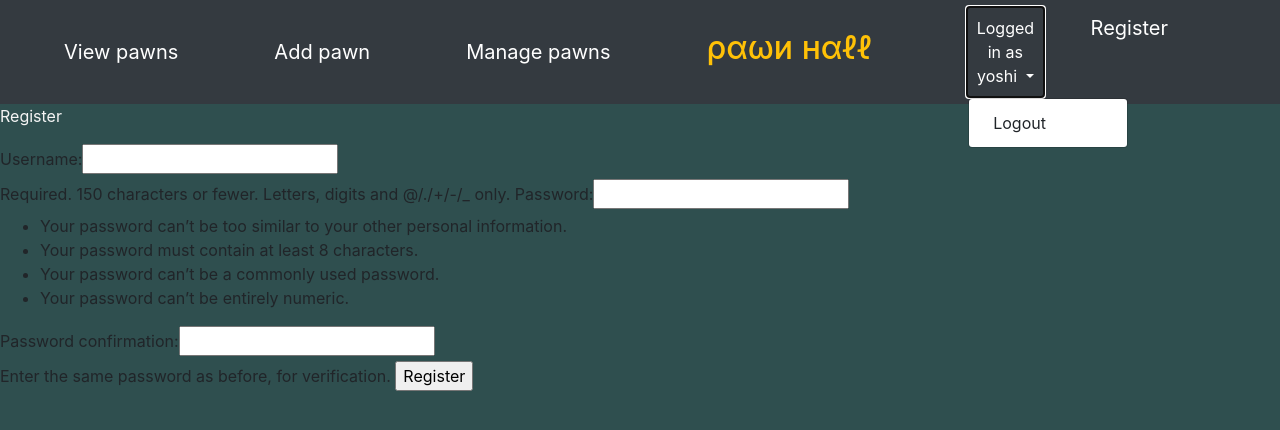
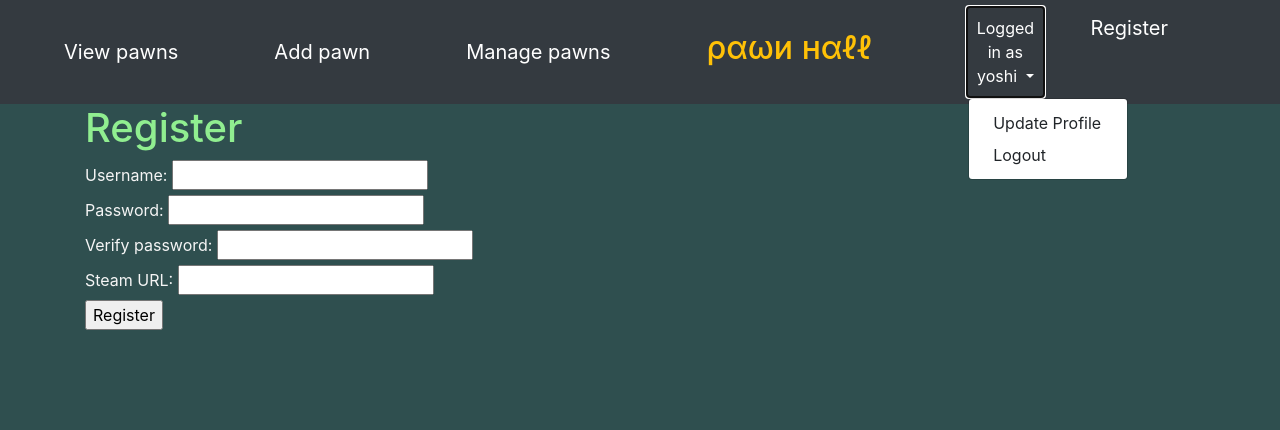
Before and after one commit to pawnguild/pawnguild, a Django app: page /register/ in a window 1280 px wide, after a click that opens the changed part. Shown: the top 430 px of the page. Run offline with Django 3.2, Linux system fonts and the light colour scheme; a user stored in the database is signed in; some libraries are stand-ins or nearby versions.

Commit message:
ui overhauls, profile in

```diff
--- a/pawnhall/settings.py
+++ b/pawnhall/settings.py
@@ -120,8 +120,6 @@ USE_TZ = True
 # Static files (CSS, JavaScript, Images)
 # https://docs.djangoproject.com/en/3.0/howto/static-files/
 
-
-
 LOGIN_REDIRECT_URL = "/"
 LOGOUT_REDIRECT_URL = "/"
 
--- a/pawnlisting/admin.py
+++ b/pawnlisting/admin.py
@@ -1,6 +1,7 @@
 from django.contrib import admin
 
 # Register your models here.
-from .models import Pawn
+from .models import Pawn, UserProfile
 
 admin.site.register(Pawn)
+admin.site.register(UserProfile)
--- a/pawnlisting/models.py
+++ b/pawnlisting/models.py
@@ -1,10 +1,12 @@
 from django.db import models
 from django.shortcuts import reverse
 from django.core.exceptions import ValidationError
+from django.core.validators import URLValidator
+from django.contrib.auth.models import User
+from django.utils import timezone
 
 from crum import get_current_user
 
-from django.utils import timezone
 
 from datetime import datetime, timedelta
 
@@ -16,6 +18,15 @@ def build_choices(l):
     return [(choice, choice) for choice in l]
 
 # Create your models here.
+
+class UserProfile(models.Model):
+    user = models.OneToOneField(User, on_delete=models.CASCADE)
+    steam_profile = models.CharField(max_length=150, blank=False, null=False)
+
+    def __str__(self):
+        return f"{self.user.username} profile"
+
+
 
 class Pawn(models.Model):
     id = models.AutoField(primary_key=True)
--- a/pawnlisting/static/pawnlisting/css/base.css
+++ b/pawnlisting/static/pawnlisting/css/base.css
@@ -5,3 +5,11 @@ body {
 p {
     color: whitesmoke;
 }
+
+h1 {
+    color: lightgreen;
+}
+
+label {
+    color: whitesmoke
+}
--- a/pawnlisting/static/pawnlisting/css/pawn_form.css
+++ b/pawnlisting/static/pawnlisting/css/pawn_form.css
@@ -2,10 +2,6 @@ input,
 textarea {
     background-color: whitesmoke;
     color: dark;
-}
-
-h1 {
-    color: lightgreen;
 }
 
 label {
--- a/pawnlisting/static/pawnlisting/css/pawn_list.css
+++ b/pawnlisting/static/pawnlisting/css/pawn_list.css
@@ -18,3 +18,7 @@ b {
     text-align: center;
     vertical-align: middle;
 }
+
+a {
+    color: lightskyblue;
+}
--- a/pawnlisting/templates/pawnlisting/base.html
+++ b/pawnlisting/templates/pawnlisting/base.html
@@ -1,9 +1,9 @@
 {% load static %}
 
 <head>
-<link rel="stylesheet" href="https://maxcdn.bootstrapcdn.com/bootstrap/4.0.0/css/bootstrap.min.css" integrity="sha384-Gn5384xqQ1aoWXA+058RXPxPg6fy4IWvTNh0E263XmFcJlSAwiGgFAW/dAiS6JXm" crossorigin="anonymous">
-<link rel="shortcut icon" type="image/png" href="{% static 'favicon.ico' %}"/>
-<link rel="stylesheet" href="{% static 'pawnlisting/css/base.css' %}">
+    <link rel="stylesheet" href="https://maxcdn.bootstrapcdn.com/bootstrap/4.0.0/css/bootstrap.min.css" integrity="sha384-Gn5384xqQ1aoWXA+058RXPxPg6fy4IWvTNh0E263XmFcJlSAwiGgFAW/dAiS6JXm" crossorigin="anonymous">
+    <link rel="shortcut icon" type="image/png" href="{% static 'favicon.ico' %}"/>
+    <link rel="stylesheet" href="{% static 'pawnlisting/css/base.css' %}">
 </head>
 
 <nav class="navbar navbar-expand-lg navbar-dark bg-dark">
@@ -24,6 +24,7 @@
                                     Logged in as {{ user.username }}
                         </a>
                         <div class="dropdown-menu" aria-labelledby="navbarDropdown">
+                        <a class="dropdown-item" href="{% url 'update_profile' %}"> Update Profile </a>
                         <a class="dropdown-item" href="{% url 'logout' %}"> Logout </a>
                         </div>
                 </li>
--- a/pawnlisting/templates/pawnlisting/pawn_list.html
+++ b/pawnlisting/templates/pawnlisting/pawn_list.html
@@ -19,7 +19,7 @@
     <tbody>
         {% for pawn in pawn_list %}
             <tr>
-                <td>fake url</td>
+                <td> <a href="{{ pawn.created_by.userprofile.steam_profile }}"> Friend link </a> </td>
                 <td class="{{ pawn.vocation_color }}-vocation"> <b> {{ pawn.vocation }} </b> </td>
                 <td>{{ pawn.name }}</td>
                 <td>
--- a/pawnlisting/templates/registration/register.html
+++ b/pawnlisting/templates/registration/register.html
@@ -1,17 +1,50 @@
 {% include "pawnlisting/base.html" %}
 
-<p> Register </p>
 
-{{ error_message }}
+<div class="container">
+    <h1> Register </h1>
 
-<form method="post">
-    {% csrf_token %}
+    <form method="post">
+        {% csrf_token %}
 
-    {% if form.errors %}
-        <p> There are errors in the form! </p>
-    {% endif %}
-
-    {{ form }}
-
-    <input type="submit" value="Register">
-</form>
+        <div>
+            {% if user_form.errors.username %}
+            <div class="alert alert-danger">
+                <strong>{{ user_form.errors.username |escape }}</strong>
+            </div>
+            {% endif %}
+            <label for="id_username-input"> Username: </label>
+            {{ user_form.username }}
+        </div>
+        <div>
+            {% if user_form.errors.password1 %}
+                <div class="alert alert-danger">
+                    <strong>{{ user_form.errors.password1 |escape }}</strong>
+                </div>
+            {% endif %}
+            <label for="id_password1"> Password: </label>
+            {{ user_form.password1 }}
+        </div>
+        <div>
+            {% if user_form.errors.password2 %}
+                <div class="alert alert-danger">
+                    <strong>{{ user_form.errors.password2 |escape }}</strong>
+                </div>
+            {% endif %}
+            <label for="id_password2"> Verify password: </label>
+            {{ user_form.password2 }}
+        </div>
+        <div>
+            {% if profile_form.errors.steam_profile %}
+                <div class="alert alert-danger">
+                    <strong>{{ profile_form.errors.steam_profile |escape }}</strong>
+                </div>
+            {% endif %}
+            <label for="id_steam_profile"> Steam URL: </label>
+            {{ profile_form.steam_profile }}
+        </div>
+        <div>
+            <input type="submit" value="Register">
+        </div>
+    </form>
+</div>
--- a/pawnlisting/urls.py
+++ b/pawnlisting/urls.py
@@ -10,5 +10,6 @@ urlpatterns = [
     path('pawn/<pk>/update/', views.PawnUpdate.as_view(), name="update_pawn"),
     path('pawn/<pk>/delete/', views.PawnDelete.as_view(), name="delete_pawn"),
     path("manage_pawns", views.PawnManager.as_view(), name="manage_pawns"),
-    path("api/pawns", api.PawnAPIList.as_view(), name="api_pawn_list")
+    path("api/pawns", api.PawnAPIList.as_view(), name="api_pawn_list"),
+    path("profile/update/", views.UpdateProfile.as_view(), name="update_profile"),
 ]
--- a/pawnlisting/views.py
+++ b/pawnlisting/views.py
@@ -5,41 +5,74 @@ from django.views.generic.edit import View, CreateView, UpdateView, DeleteView
 from django.contrib.auth.forms import UserCreationForm
 from django.contrib.auth import authenticate, login, logout, get_user_model
 from django.contrib.auth.mixins import LoginRequiredMixin, UserPassesTestMixin
+from django import forms
+from django.urls import reverse_lazy
+from django.core.exceptions import ValidationError
 
-from .models import Pawn
+from .models import Pawn, UserProfile
 
-from django.urls import reverse_lazy
+from urllib.parse import urlparse
 
 
-class Register(TemplateView):
-    template_view = "registration/register.html"
+class UserProfileForm(forms.ModelForm):
+    class Meta:
+        model = UserProfile
+        fields = ["steam_profile"]
+
+    def clean_steam_profile(self):
+        parsed = urlparse(self.cleaned_data["steam_profile"])
+        if parsed.netloc != "steamcommunity.com":
+            raise ValidationError("Steam URL must be a steamcommunity.com link")
+        return self.cleaned_data["steam_profile"]
+
+class Register(View):
 
     def get(self, request):
-        context = { "form": UserCreationForm(), "error_message": request.session.get("error_message", "")}
+        context = { "user_form": UserCreationForm(), "profile_form": UserProfileForm()}
         return render(request, "registration/register.html", context=context)
 
     def post(self, request):
-        form = UserCreationForm(request.POST)
-        if form.is_valid():
-            form.save() # Creates a user
-            username = form.cleaned_data["username"]
-            password = form.cleaned_data["password1"] # verified box is pw2
-            user = authenticate(username=username, password=password)
+        user_form = UserCreationForm(request.POST)
+        profile_form = UserProfileForm(request.POST)
+        if user_form.is_valid() and profile_form.is_valid():
+            user = user_form.save() # Creates a user
+
+            profile = profile_form.save(commit = False)
+            profile.user = user
+            profile.save()
+
             login(request, user)
             return redirect(reverse("list_pawn"))
         else:
-            print("Form data invalid or user already exists!")
-            request.session["error_message"] = "Form data invalid or user already exists!"
-            return redirect(reverse("register"))
+            context = { "user_form": user_form, "profile_form": profile_form}
+            return render(request, "registration/register.html", context=context)
 
-class PawnManager(TemplateView):
 
+class UpdateProfile(LoginRequiredMixin, View):
+
+    def get(self, request):
+        context = {"profile_form": UserProfileForm() }
+        return render(request, "registration/update_profile.html", context=context)
+
+    def post(self, request):
+        profile_form = UserProfileForm(request.POST, instance=request.user.userprofile)
+        if profile_form.is_valid():
+            profile_form.save()
+            return redirect(reverse("list_pawn"))
+        else:
+            context = {"profile_form": profile_form}
+            return render(request, "registration/update_profile.html", context=context)
+
+
+class PawnManager(LoginRequiredMixin, TemplateView):
+    login_url = "/login/"
     template_name = "pawnlisting/manage_pawns.html"
 
     def get_context_data(self, **kwargs):
         context = super().get_context_data(**kwargs)
         context["user_pawns"] = Pawn.objects.filter(created_by=self.request.user)
         return context
+
 
 class PawnList(ListView):
     model = Pawn
```
Also changed, not shown: pawnlisting/templates/pawnlisting/pawn_form.html (+39 -5 lines), pawnlisting/templates/registration/update_profile.html (added, +16 -0 lines), todo.txt (+7 -3 lines), db.sqlite3, pawnlisting/apps.py (line endings or trailing spaces), pawnlisting/migrations/0012_userprofile.py (added), pawnlisting/static/registration/register.css (added).
